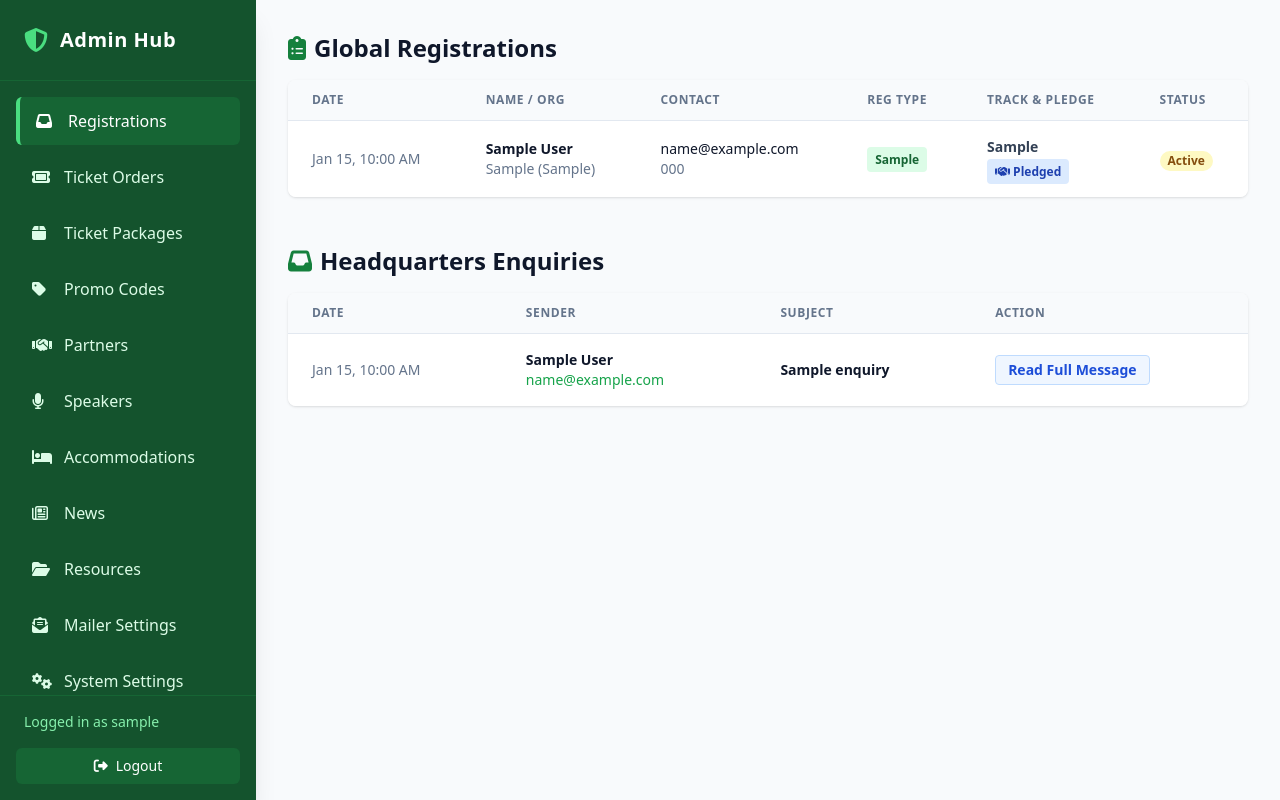
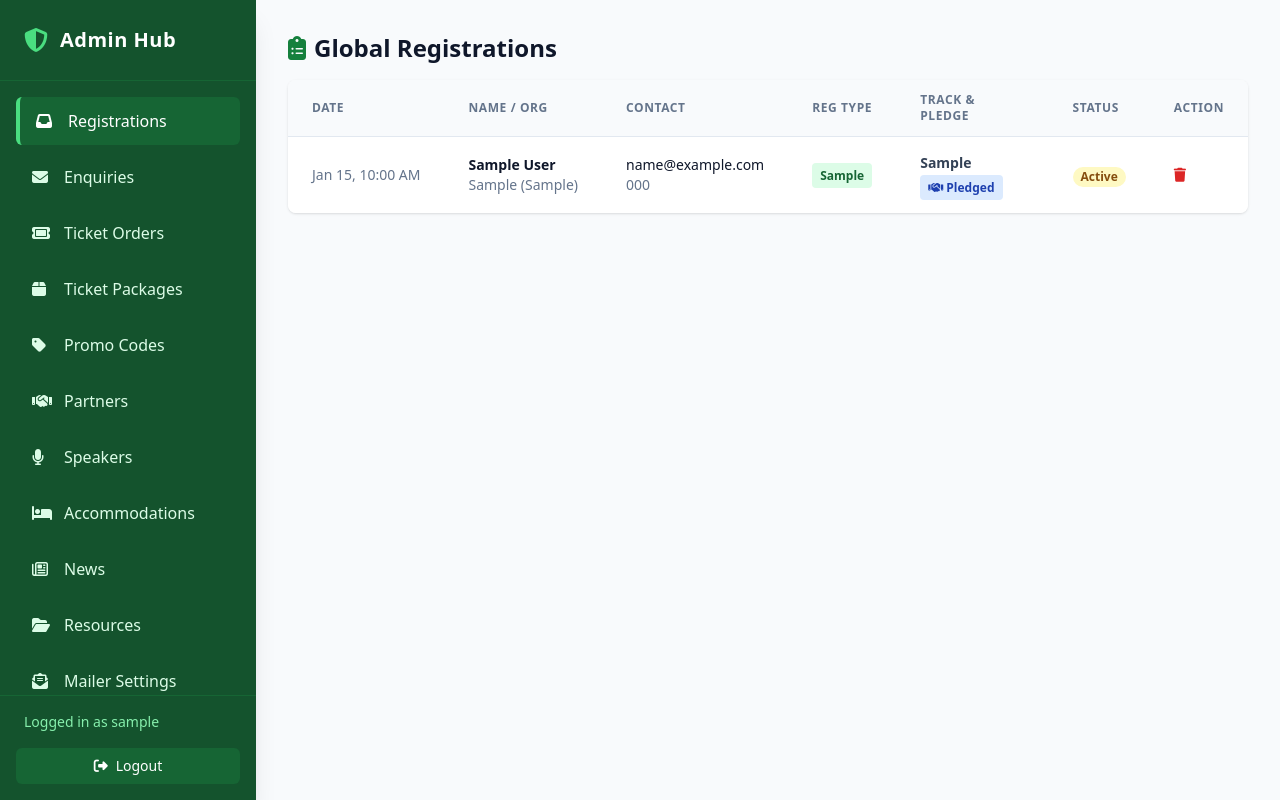
Before and after one commit to MosesAbuya/summit, a PHP site: page /admin/index.php in a window 1280 px wide. Run offline with PHP 8.4, Linux system fonts and the light colour scheme; the visitor is signed in with stand-in values (Sample User, id 1); data comes from the database, SQL or seed files in the repository; tables that the repository leaves empty or names only in its code hold one stand-in row (values such as "Sample post"); some libraries are stand-ins or nearby versions.

Commit message:
feat: implement centralized admin dashboard with AJAX-based API for management tasks

```diff
--- a/admin/index.php
+++ b/admin/index.php
@@ -91,6 +91,7 @@ if(!isset($mailer_settings['registration'])) $mailer_settings['registration'] =
     <!-- Use Tailwind via CDN for quick, clean admin panel -->
     <script src="https://cdn.tailwindcss.com"></script>
     <link href="https://cdnjs.cloudflare.com/ajax/libs/font-awesome/6.4.0/css/all.min.css" rel="stylesheet">
+    <script src="https://cdn.jsdelivr.net/npm/sweetalert2@11"></script>
 
     <script>
         // Make all textareas rich-text
@@ -207,6 +208,7 @@ if(!isset($mailer_settings['registration'])) $mailer_settings['registration'] =
         <div class="p-4 flex-1 overflow-y-auto">
             <nav class="flex flex-col gap-2">
                 <button onclick="switchTab('tab-submissions', this)" class="sidebar-btn bg-green-800 border-l-4 border-green-400 flex items-center gap-3 px-4 py-3 rounded-md text-left transition"><i class="fa-solid fa-inbox w-5"></i> Registrations</button>
+                <button onclick="switchTab('tab-enquiries', this)" class="sidebar-btn text-green-100 flex items-center gap-3 px-4 py-3 rounded-md text-left hover:bg-green-800 transition"><i class="fa-solid fa-envelope w-5"></i> Enquiries</button>
                 <button onclick="switchTab('tab-ticket-orders', this)" class="sidebar-btn text-green-100 flex items-center gap-3 px-4 py-3 rounded-md text-left hover:bg-green-800 transition"><i class="fa-solid fa-ticket w-5"></i> Ticket Orders</button>
                 <button onclick="switchTab('tab-ticket-packages', this)" class="sidebar-btn text-green-100 flex items-center gap-3 px-4 py-3 rounded-md text-left hover:bg-green-800 transition"><i class="fa-solid fa-box w-5"></i> Ticket Packages</button>
                 <button onclick="switchTab('tab-promo-codes', this)" class="sidebar-btn text-green-100 flex items-center gap-3 px-4 py-3 rounded-md text-left hover:bg-green-800 transition"><i class="fa-solid fa-tag w-5"></i> Promo Codes</button>
@@ -246,6 +248,7 @@ if(!isset($mailer_settings['registration'])) $mailer_settings['registration'] =
                                 <th class="px-6 py-3 text-left text-xs font-semibold text-slate-500 uppercase tracking-wider">Reg Type</th>
                                 <th class="px-6 py-3 text-left text-xs font-semibold text-slate-500 uppercase tracking-wider">Track & Pledge</th>
                                 <th class="px-6 py-3 text-left text-xs font-semibold text-slate-500 uppercase tracking-wider">Status</th>
+                                <th class="px-6 py-3 text-left text-xs font-semibold text-slate-500 uppercase tracking-wider">Action</th>
                             </tr>
                         </thead>
                         <tbody class="bg-white divide-y divide-slate-200">
@@ -273,6 +276,9 @@ if(!isset($mailer_settings['registration'])) $mailer_settings['registration'] =
                                     <td class="px-6 py-4 whitespace-nowrap">
                                         <span class="px-2 inline-flex text-xs leading-5 font-bold rounded-full bg-yellow-100 text-yellow-800"><?php echo htmlspecialchars($r['status']); ?></span>
                                     </td>
+                                    <td class="px-6 py-4 whitespace-nowrap text-sm font-medium">
+                                        <button onclick="ajaxDelete('delete_registration', 'id', <?php echo $r['id']; ?>, this.closest('tr'), 'tab-submissions')" class="text-red-600 hover:text-red-900" title="Delete"><i class="fa-solid fa-trash"></i></button>
+                                    </td>
                                 </tr>
                                 <?php endforeach; ?>
                             <?php else: ?>
@@ -282,8 +288,16 @@ if(!isset($mailer_settings['registration'])) $mailer_settings['registration'] =
                     </table>
                 </div>
             </div>
+        </div>
 
-            <h2 class="text-2xl font-bold mb-4 text-slate-900 flex items-center gap-2"><i class="fa-solid fa-inbox text-green-700"></i> Headquarters Enquiries</h2>
+        <!-- ==============================
+             ENQUIRIES TAB
+        =============================== -->
+        <div id="tab-enquiries" class="tab-content hidden">
+            <div class="flex justify-between items-center mb-6">
+                <h2 class="text-2xl font-bold text-slate-900 flex items-center gap-2"><i class="fa-solid fa-envelope text-green-700"></i> Headquarters Enquiries</h2>
+            </div>
+
             <div class="bg-white shadow rounded-lg overflow-hidden mb-12">
                 <div class="overflow-x-auto">
                     <table class="min-w-full divide-y divide-slate-200">
@@ -306,8 +320,9 @@ if(!isset($mailer_settings['registration'])) $mailer_settings['registration'] =
                                     </td>
                                     <td class="px-6 py-4 whitespace-nowrap text-sm text-slate-900 font-bold"><?php echo htmlspecialchars($e['subject']); ?></td>
                                     <td class="px-6 py-4 whitespace-nowrap">
-                                        <button onclick="viewEnquiryMessage(this)" class="bg-blue-50 hover:bg-blue-100 text-blue-700 px-3 py-1 rounded text-sm font-semibold border border-blue-200">Read Full Message</button>
+                                        <button onclick="viewEnquiryMessage(this)" class="bg-blue-50 hover:bg-blue-100 text-blue-700 px-3 py-1 rounded text-sm font-semibold border border-blue-200 mr-2">Read Full Message</button>
                                         <div class="hidden"><?php echo htmlspecialchars($e['message']); ?></div>
+                                        <button onclick="ajaxDelete('delete_enquiry', 'id', <?php echo $e['id']; ?>, this.closest('tr'), 'tab-enquiries')" class="text-red-600 hover:text-red-900" title="Delete"><i class="fa-solid fa-trash"></i></button>
                                     </td>
                                 </tr>
                                 <?php endforeach; ?>
@@ -423,96 +438,7 @@ if(!isset($mailer_settings['registration'])) $mailer_settings['registration'] =
                 </div>
             </div>
 
-            <!-- Order Details Modal -->
-            <div id="orderModal" class="fixed inset-0 bg-slate-900 bg-opacity-50 hidden z-50 overflow-y-auto">
-                <div class="min-h-screen px-4 text-center">
-                    <div class="inline-block w-full max-w-4xl my-8 text-left align-middle transition-all transform bg-white shadow-xl rounded-lg overflow-hidden">
-                        <div class="px-6 py-4 border-b border-slate-200 flex justify-between items-center bg-slate-50">
-                            <h3 class="text-lg font-bold text-slate-900 flex items-center gap-2"><i class="fa-solid fa-file-invoice"></i> Order Details - <span id="modalOrderRef"></span></h3>
-                            <button onclick="closeOrderModal()" class="text-slate-400 hover:text-slate-700 text-xl"><i class="fa-solid fa-times"></i></button>
-                        </div>
-                        <div class="p-6">
-                            <div class="grid grid-cols-1 md:grid-cols-2 gap-8 mb-8">
-                                <div>
-                                    <h4 class="font-bold text-slate-900 mb-3 border-b pb-2"><i class="fa-solid fa-user text-green-600"></i> Attendee Info</h4>
-                                    <ul class="text-sm text-slate-600 space-y-2">
-                                        <li><strong>Name:</strong> <span id="modalName"></span></li>
-                                        <li><strong>Email:</strong> <span id="modalEmail"></span></li>
-                                        <li><strong>Phone:</strong> <span id="modalPhone"></span></li>
-                                        <li><strong>Organization:</strong> <span id="modalOrg"></span></li>
-                                        <li><strong>Job Title:</strong> <span id="modalJob"></span></li>
-                                        <li><strong>Country:</strong> <span id="modalCountry"></span></li>
-                                    </ul>
-                                </div>
-                                <div>
-                                    <h4 class="font-bold text-slate-900 mb-3 border-b pb-2"><i class="fa-solid fa-credit-card text-blue-600"></i> Payment & Transaction</h4>
-                                    <ul class="text-sm text-slate-600 space-y-2">
-                                        <li><strong>Status:</strong> <span id="modalStatus"></span></li>
-                                        <li><strong>Transaction ID:</strong> <span id="modalTransId"></span></li>
-                                        <li><strong>Payment Proof:</strong> <span id="modalPaymentProof"></span></li>
-                                        <li><strong>Confirmed At:</strong> <span id="modalConfirmedAt"></span></li>
-                                        <li><strong>Promo Code:</strong> <span id="modalPromo"></span></li>
-                                    </ul>
-                                </div>
-                            </div>
 
-                            <div class="grid grid-cols-1 md:grid-cols-2 gap-8 mb-8">
-                                <div>
-                                    <h4 class="font-bold text-slate-900 mb-3 border-b pb-2"><i class="fa-solid fa-clipboard-list text-purple-600"></i> Logistics</h4>
-                                    <ul class="text-sm text-slate-600 space-y-2">
-                                        <li><strong>Dietary Needs:</strong> <span id="modalDiet"></span></li>
-                                        <li><strong>Accessibility:</strong> <span id="modalAccess"></span></li>
-                                        <li><strong>Visa Required:</strong> <span id="modalVisa"></span></li>
-                                        <li><strong>Passport No:</strong> <span id="modalPassport"></span></li>
-                                        <li><strong>Emergency Contact:</strong> <span id="modalEmergName"></span></li>
-                                        <li><strong>Emergency Phone:</strong> <span id="modalEmergPhone"></span></li>
-                                    </ul>
-                                </div>
-                                <div>
-                                    <h4 class="font-bold text-slate-900 mb-3 border-b pb-2"><i class="fa-solid fa-tags text-orange-600"></i> Order Items</h4>
-                                    <div class="bg-slate-50 border rounded p-3 text-sm">
-                                        <ul id="modalItemsList" class="space-y-2 mb-3"></ul>
-                                        <div class="border-t pt-2 mt-2 font-bold flex justify-between">
-                                            <span>Subtotal:</span>
-                                            <span>$<span id="modalSubUsd"></span> / KES <span id="modalSubKes"></span></span>
-                                        </div>
-                                        <div class="text-green-600 font-bold flex justify-between">
-                                            <span>Discount:</span>
-                                            <span>-$<span id="modalDiscUsd"></span> / -KES <span id="modalDiscKes"></span></span>
-                                        </div>
-                                        <div class="border-t pt-2 mt-2 font-black text-lg flex justify-between text-slate-900">
-                                            <span>Total Paid:</span>
-                                            <span>$<span id="modalTotalUsd"></span> / KES <span id="modalTotalKes"></span></span>
-                                        </div>
-                                    </div>
-                                </div>
-                            </div>
-
-                            <div class="text-right">
-                                <button onclick="closeOrderModal()" class="bg-slate-200 hover:bg-slate-300 text-slate-800 px-4 py-2 rounded font-semibold">Close</button>
-                            </div>
-                        </div>
-                    </div>
-                </div>
-            </div>
-
-            <!-- Enquiry Modal -->
-            <div id="enquiryModal" class="fixed inset-0 bg-slate-900 bg-opacity-50 hidden z-50 overflow-y-auto">
-                <div class="min-h-screen px-4 text-center flex items-center justify-center">
-                    <div class="bg-white rounded-lg text-left overflow-hidden shadow-xl transform transition-all sm:max-w-2xl sm:w-full">
-                        <div class="bg-slate-50 px-4 py-3 border-b border-slate-200 flex justify-between items-center">
-                            <h3 class="text-lg font-bold text-slate-900 flex items-center gap-2"><i class="fa-solid fa-envelope"></i> Message Payload</h3>
-                            <button onclick="closeEnquiryModal()" class="text-slate-400 hover:text-slate-700 text-xl"><i class="fa-solid fa-times"></i></button>
-                        </div>
-                        <div class="px-6 py-6">
-                            <p id="enquiryModalMessage" class="text-slate-700 whitespace-pre-wrap text-base leading-relaxed"></p>
-                        </div>
-                        <div class="bg-slate-50 px-4 py-3 border-t border-slate-200 text-right">
-                            <button onclick="closeEnquiryModal()" class="bg-slate-200 hover:bg-slate-300 text-slate-800 px-4 py-2 rounded font-semibold">Close</button>
-                        </div>
-                    </div>
-                </div>
-            </div>
 
             <script>
             function filterOrders() {
@@ -601,8 +527,17 @@ if(!isset($mailer_settings['registration'])) $mailer_settings['registration'] =
                 document.getElementById('enquiryModal').classList.add('hidden');
             }
 
-            function confirmOrder(id) {
-                if(!confirm('Are you sure you want to manually confirm this order? This will send the final confirmation email to the attendee.')) return;
+            async function confirmOrder(id) {
+                const result = await Swal.fire({
+                    title: 'Confirm Order?',
+                    text: 'This will send the final confirmation email to the attendee.',
+                    icon: 'question',
+                    showCancelButton: true,
+                    confirmButtonColor: '#166534',
+                    cancelButtonColor: '#d1d5db',
+                    confirmButtonText: 'Yes, confirm it!'
+                });
+                if(!result.isConfirmed) return;
 
                 fetch('api.php', {
                     method: 'POST',
@@ -1247,6 +1182,97 @@ if(!isset($mailer_settings['registration'])) $mailer_settings['registration'] =
         </div>
 
     </main>
+
+    <!-- Order Details Modal -->
+    <div id="orderModal" class="fixed inset-0 bg-slate-900 bg-opacity-50 hidden z-50 overflow-y-auto">
+        <div class="min-h-screen px-4 text-center">
+            <div class="inline-block w-full max-w-4xl my-8 text-left align-middle transition-all transform bg-white shadow-xl rounded-lg overflow-hidden">
+                <div class="px-6 py-4 border-b border-slate-200 flex justify-between items-center bg-slate-50">
+                    <h3 class="text-lg font-bold text-slate-900 flex items-center gap-2"><i class="fa-solid fa-file-invoice"></i> Order Details - <span id="modalOrderRef"></span></h3>
+                    <button onclick="closeOrderModal()" class="text-slate-400 hover:text-slate-700 text-xl"><i class="fa-solid fa-times"></i></button>
+                </div>
+                <div class="p-6">
+                    <div class="grid grid-cols-1 md:grid-cols-2 gap-8 mb-8">
+                        <div>
+                            <h4 class="font-bold text-slate-900 mb-3 border-b pb-2"><i class="fa-solid fa-user text-green-600"></i> Attendee Info</h4>
+                            <ul class="text-sm text-slate-600 space-y-2">
+                                <li><strong>Name:</strong> <span id="modalName"></span></li>
+                                <li><strong>Email:</strong> <span id="modalEmail"></span></li>
+                                <li><strong>Phone:</strong> <span id="modalPhone"></span></li>
+                                <li><strong>Organization:</strong> <span id="modalOrg"></span></li>
+                                <li><strong>Job Title:</strong> <span id="modalJob"></span></li>
+                                <li><strong>Country:</strong> <span id="modalCountry"></span></li>
+                            </ul>
+                        </div>
+                        <div>
+                            <h4 class="font-bold text-slate-900 mb-3 border-b pb-2"><i class="fa-solid fa-credit-card text-blue-600"></i> Payment & Transaction</h4>
+                            <ul class="text-sm text-slate-600 space-y-2">
+                                <li><strong>Status:</strong> <span id="modalStatus"></span></li>
+                                <li><strong>Transaction ID:</strong> <span id="modalTransId"></span></li>
+                                <li><strong>Payment Proof:</strong> <span id="modalPaymentProof"></span></li>
+                                <li><strong>Confirmed At:</strong> <span id="modalConfirmedAt"></span></li>
+                                <li><strong>Promo Code:</strong> <span id="modalPromo"></span></li>
+                            </ul>
+                        </div>
+                    </div>
+
+                    <div class="grid grid-cols-1 md:grid-cols-2 gap-8 mb-8">
+                        <div>
+                            <h4 class="font-bold text-slate-900 mb-3 border-b pb-2"><i class="fa-solid fa-clipboard-list text-purple-600"></i> Logistics</h4>
+                            <ul class="text-sm text-slate-600 space-y-2">
+                                <li><strong>Dietary Needs:</strong> <span id="modalDiet"></span></li>
+                                <li><strong>Accessibility:</strong> <span id="modalAccess"></span></li>
+                                <li><strong>Visa Required:</strong> <span id="modalVisa"></span></li>
+                                <li><strong>Passport No:</strong> <span id="modalPassport"></span></li>
+                                <li><strong>Emergency Contact:</strong> <span id="modalEmergName"></span></li>
+                                <li><strong>Emergency Phone:</strong> <span id="modalEmergPhone"></span></li>
+                            </ul>
+                        </div>
+                        <div>
+                            <h4 class="font-bold text-slate-900 mb-3 border-b pb-2"><i class="fa-solid fa-tags text-orange-600"></i> Order Items</h4>
+                            <div class="bg-slate-50 border rounded p-3 text-sm">
+                                <ul id="modalItemsList" class="space-y-2 mb-3"></ul>
+                                <div class="border-t pt-2 mt-2 font-bold flex justify-between">
+                                    <span>Subtotal:</span>
+                                    <span>$<span id="modalSubUsd"></span> / KES <span id="modalSubKes"></span></span>
+                                </div>
+                                <div class="text-green-600 font-bold flex justify-between">
+                                    <span>Discount:</span>
+                                    <span>-$<span id="modalDiscUsd"></span> / -KES <span id="modalDiscKes"></span></span>
+                                </div>
+                                <div class="border-t pt-2 mt-2 font-black text-lg flex justify-between text-slate-900">
+                                    <span>Total Paid:</span>
+                                    <span>$<span id="modalTotalUsd"></span> / KES <span id="modalTotalKes"></span></span>
+                                </div>
+                            </div>
+                        </div>
+                    </div>
+
+                    <div class="text-right">
+                        <button onclick="closeOrderModal()" class="bg-slate-200 hover:bg-slate-300 text-slate-800 px-4 py-2 rounded font-semibold">Close</button>
+                    </div>
+                </div>
+            </div>
+        </div>
+    </div>
+
+    <!-- Enquiry Modal -->
+    <div id="enquiryModal" class="fixed inset-0 bg-slate-900 bg-opacity-50 hidden z-50 overflow-y-auto">
+        <div class="min-h-screen px-4 text-center flex items-center justify-center">
+            <div class="bg-white rounded-lg text-left overflow-hidden shadow-xl transform transition-all sm:max-w-2xl sm:w-full">
+                <div class="bg-slate-50 px-4 py-3 border-b border-slate-200 flex justify-between items-center">
+                    <h3 class="text-lg font-bold text-slate-900 flex items-center gap-2"><i class="fa-solid fa-envelope"></i> Message Payload</h3>
+                    <button onclick="closeEnquiryModal()" class="text-slate-400 hover:text-slate-700 text-xl"><i class="fa-solid fa-times"></i></button>
+                </div>
+                <div class="px-6 py-6">
+                    <p id="enquiryModalMessage" class="text-slate-700 whitespace-pre-wrap text-base leading-relaxed"></p>
+                </div>
+                <div class="bg-slate-50 px-4 py-3 border-t border-slate-200 text-right">
+                    <button onclick="closeEnquiryModal()" class="bg-slate-200 hover:bg-slate-300 text-slate-800 px-4 py-2 rounded font-semibold">Close</button>
+                </div>
+            </div>
+        </div>
+    </div>
     <script>
         function showToast(message, type='success') {
             const container = document.getElementById('toast-container');
@@ -1325,7 +1351,16 @@ if(!isset($mailer_settings['registration'])) $mailer_settings['registration'] =
         });
 
         async function ajaxDelete(action, idKey, idVal, rowElement, tabId) {
-            if(!confirm('Are you sure you want to delete this record?')) return;
+            const result = await Swal.fire({
+                title: 'Are you sure?',
+                text: "You won't be able to revert this!",
+                icon: 'warning',
+                showCancelButton: true,
+                confirmButtonColor: '#d33',
+                cancelButtonColor: '#3085d6',
+                confirmButtonText: 'Yes, delete it!'
+            });
+            if(!result.isConfirmed) return;
 
             const formData = new FormData();
             formData.append('action', action);
```
Also changed, not shown: admin/api.php (+14 -0 lines).
